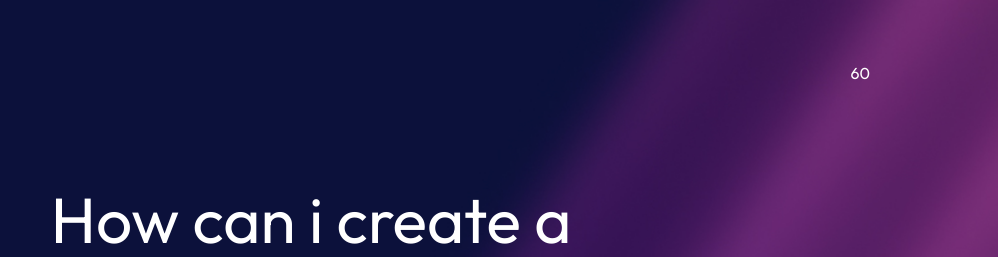
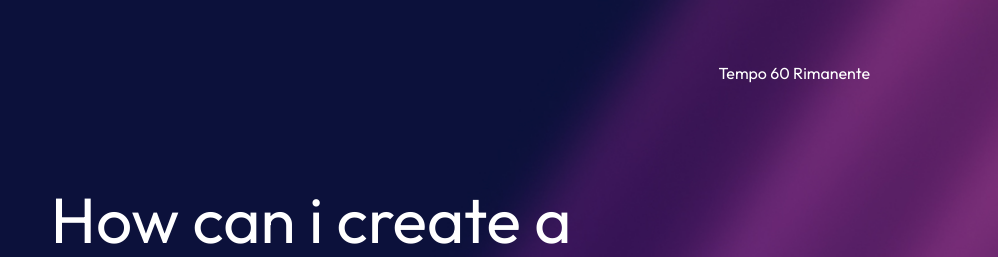
Before and after one commit to CostelNeg/buildWeek_1, a plain HTML site: page quizzPage.html in a window 1280 px wide. Shown: the top 257 px of the page, 282-1280 px from the left. Drawn offline with Linux system fonts and the light colour scheme.

Commit message:
seconda pagina

```diff
--- a/quizzPage.html
+++ b/quizzPage.html
@@ -13,7 +13,7 @@
     <div class="top">
         <img src="./assets/img/epicode_logo.png" alt="">
         <div class="timer">
-            <div class="display">60</div>
+            <div class="display">Tempo 60 Rimanente</div>
         </div>
     </div>
 
```
